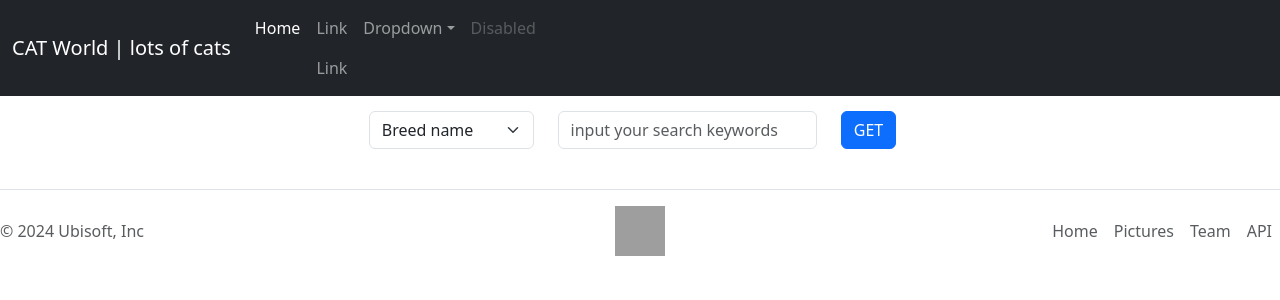
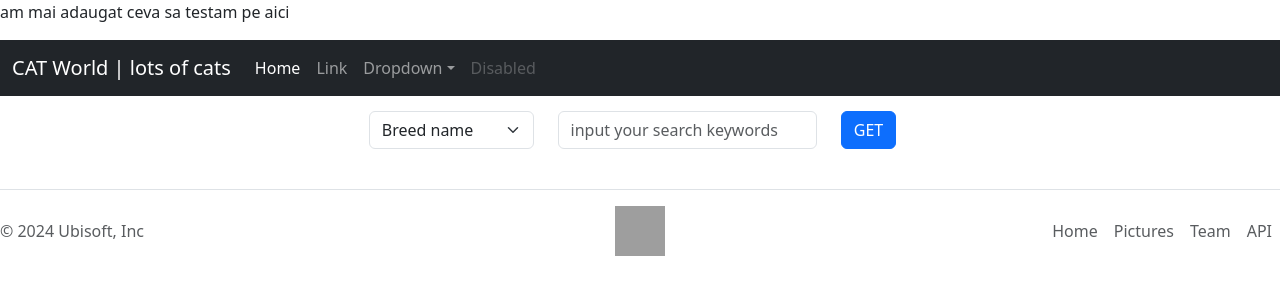
Before and after one commit to GeorgescuEduard/final-cats-project, a React (Create React App) app: page / in a window 1280 px wide. Shown: the top 300 px of the page. Built offline with nearby package versions, Linux system fonts and the light colour scheme; grey boxes are pictures that could not be loaded.

Commit message:
Added some text and removed the duplicated link

```diff
--- a/src/components/header/Header.jsx
+++ b/src/components/header/Header.jsx
@@ -2,6 +2,7 @@ import { Logo } from "./Logo"
 
 export const Header = () => {
     return (<>
+        <p>am mai adaugat ceva sa testam pe aici</p>
         <nav className="navbar navbar-expand-lg navbar-dark bg-dark">
             <div className="container-fluid">
                 <Logo title={"CAT World"} subtitle={"| lots of cats"} />
@@ -14,7 +15,6 @@ export const Header = () => {
                             <a className="nav-link active" aria-current="page" href="#">Home</a>
                         </li>
                         <li className="nav-item">
-                            <a className="nav-link" href="#">Link</a>
                             <a className="nav-link" href="#">Link</a>
                         </li>
                         <li className="nav-item dropdown">
```
